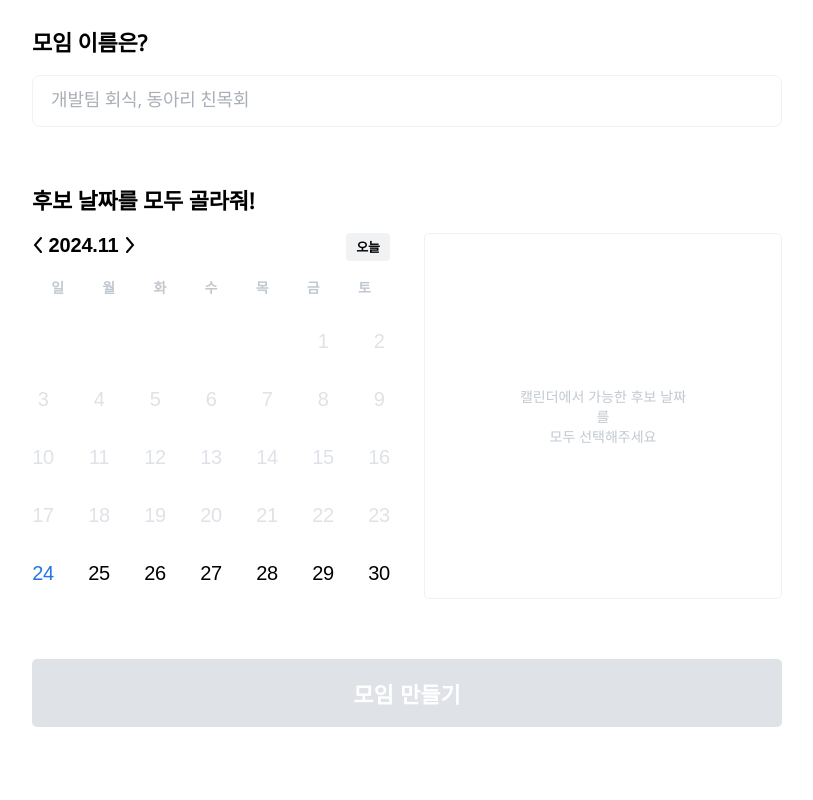
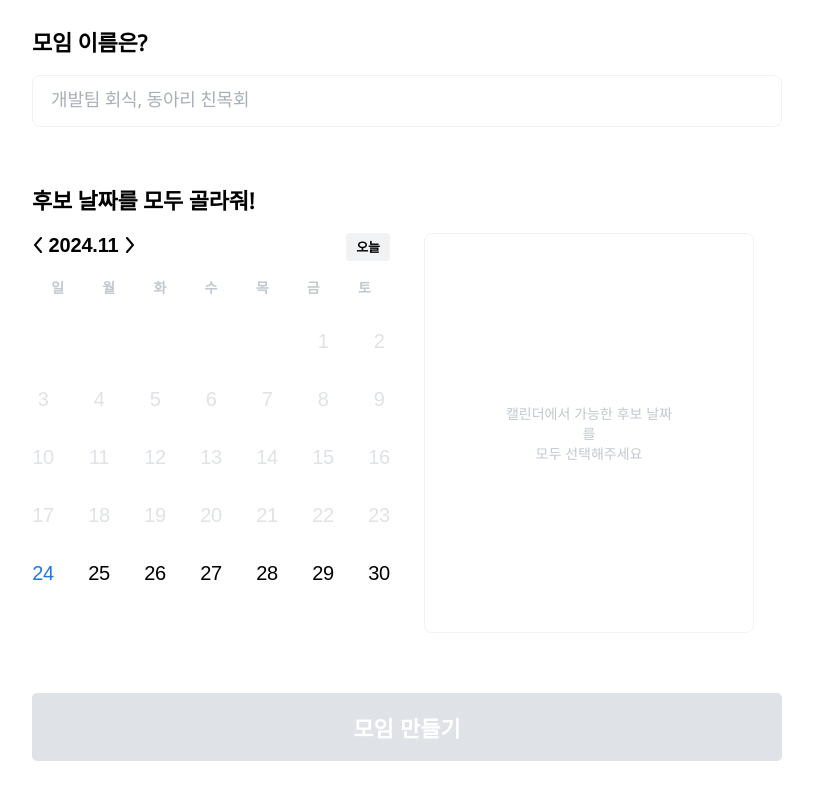
Before and after one commit to grape-tasting-acid/beentime-frontend, a React (Create React App) app: page / in a window 1280 px wide. Shown: the part 588-1388 px from the top of the page, without its empty margins (233-1046 px from the left). Built offline with nearby package versions, Linux system fonts and the light colour scheme.

Commit message:
스타일 수정

```diff
--- a/src/page/CreateEventPage/Style.module.css
+++ b/src/page/CreateEventPage/Style.module.css
@@ -288,7 +288,7 @@
 .CalendarBox {
   /* max-width: 386px; */
   width: 100%;
-  height: 366px;
+  height: 400px;
   justify-content: center;
   align-items: center;
   /* grid-column: auto-fill, minmax(386px, auto); */
@@ -581,7 +581,7 @@
 }
 
 .TimeBox {
-  /* max-width: 330px; */
+  max-width: 330px;
   flex: 1 0 330px;
   width: 100%;
   height: 100%;
@@ -592,13 +592,15 @@
   justify-content: center;
   align-items: center;
   position: relative;
+  border-radius: 8px;
 
   .TimeBoxContainer {
     /* position: absolute; */
-    top: 30px;
+    margin-top: 30px;
     left: 30px;
     width: calc(100% - 40px);
-    max-height: 305px;
+    max-height: 368px;
+    height: 100%;
     min-height: 100px;
     overflow-y: auto;
     flex-direction: column;
@@ -608,7 +610,7 @@
   :global .SelectedDateBoxWrapper {
     width: 100%;
     height: 100%;
-    margin-bottom: 10px;
+    /* margin-bottom: 10px; */
     display: flex;
     justify-content: center;
   }
```
